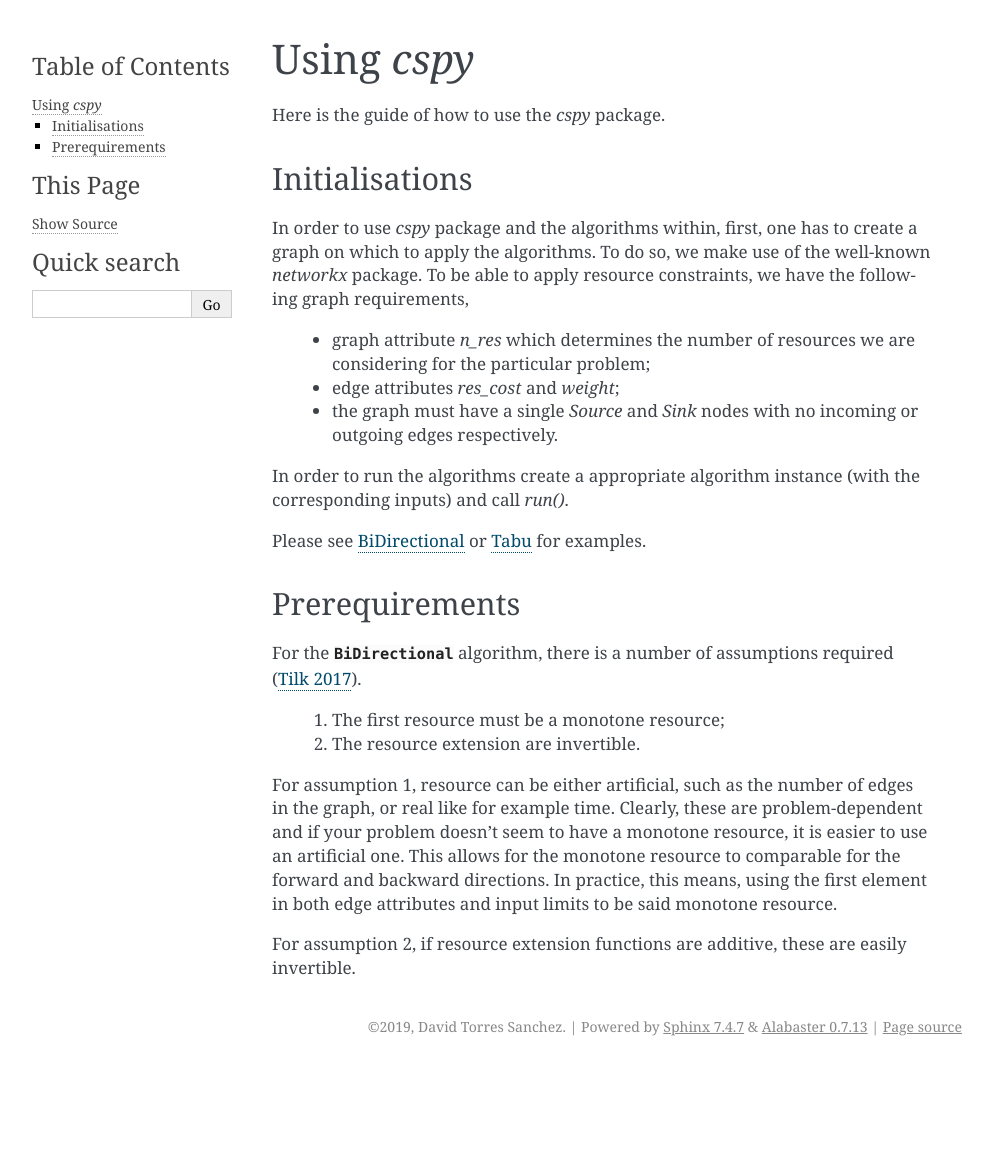
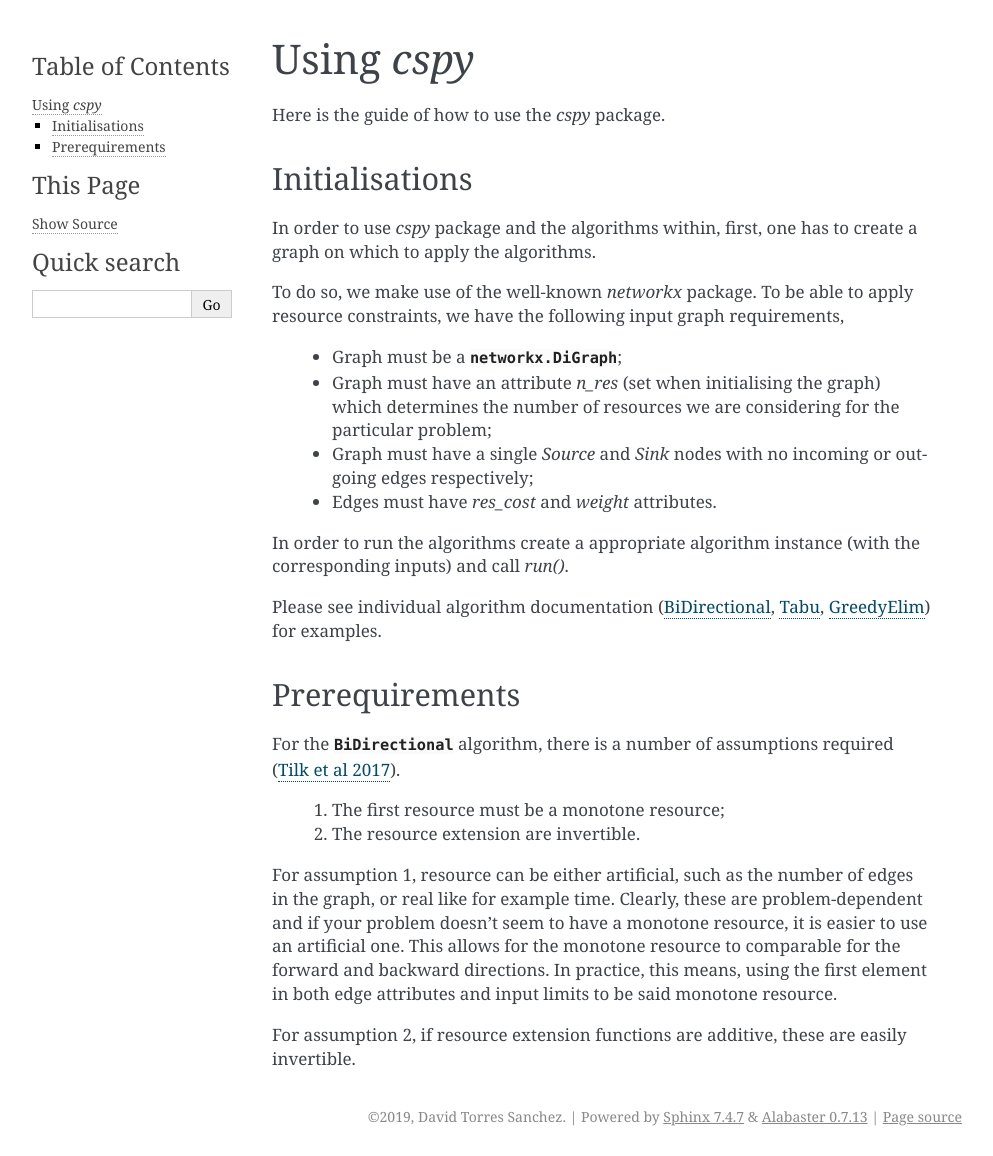
Before and after one commit to torressa/cspy, a Sphinx documentation site: the page built from docs/how_to.rst, in a window 1280 px wide. Shown: the whole page, without its empty margins (148-1141 px from the left). Built offline with Sphinx 7.4.7, drawn with Linux system fonts in a browser that asks for light colours; formulas are drawn with MathJax 3; pages that are not in the unit, such as notebooks, are missing from menus; before the commit the page ends 1066 px from its top, so only the background shows below that.

```diff
--- a/docs/how_to.rst
+++ b/docs/how_to.rst
@@ -6,23 +6,28 @@ Here is the guide of how to use the `cspy` package.
 Initialisations
 ~~~~~~~~~~~~~~~
 
-In order to use `cspy` package and the algorithms within, first, one has to create a graph on which to apply the algorithms. To do so, we make use of the well-known `networkx` package. To be able to apply resource constraints, we have the following graph requirements,
+In order to use `cspy` package and the algorithms within, first, one has to create a graph on which to apply the algorithms.
 
- - graph attribute `n_res` which determines the number of resources we are considering for the particular problem;
- - edge attributes `res_cost` and `weight`;
- - the graph must have a single `Source` and `Sink` nodes with no incoming or outgoing edges respectively.
+To do so, we make use of the well-known `networkx` package. To be able to apply resource constraints, we have the following input graph requirements,
+
+
+ - Graph must be a :class:`networkx.DiGraph`;
+ - Graph must have an attribute `n_res` (set when initialising the graph) which determines the number of resources we are considering for the particular problem;
+ - Graph must have a single `Source` and `Sink` nodes with no incoming or outgoing edges respectively;
+ - Edges must have `res_cost` and `weight` attributes.
 
 In order to run the algorithms create a appropriate algorithm instance (with the corresponding inputs) and call `run()`.
 
-Please see BiDirectional_ or Tabu_ for examples.
+Please see individual algorithm documentation (BiDirectional_, Tabu_, GreedyElim_) for examples.
 
 .. _BiDirectional: https://cspy.readthedocs.io/en/latest/api/cspy.BiDirectional.html
 .. _Tabu: https://cspy.readthedocs.io/en/latest/api/cspy.Tabu.html
+.. _GreedyElim: https://cspy.readthedocs.io/en/latest/api/cspy.GreedyElim.html
 
 Prerequirements
 ~~~~~~~~~~~~~~~
 
-For the :class:`BiDirectional` algorithm, there is a number of assumptions required (`Tilk 2017`_).
+For the :class:`BiDirectional` algorithm, there is a number of assumptions required (`Tilk et al 2017`_).
 
  1. The first resource must be a monotone resource;
  2. The resource extension are invertible.
@@ -32,4 +37,4 @@ This allows for the monotone resource to comparable for the forward and backward
 
 For assumption 2, if resource extension functions are additive, these are easily invertible.
 
-.. _Tilk 2017: https://www.sciencedirect.com/science/article/pii/S0377221717302035
+.. _Tilk et al 2017: https://www.sciencedirect.com/science/article/pii/S0377221717302035
```
Also changed, not shown: README.md (+5 -4 lines).
